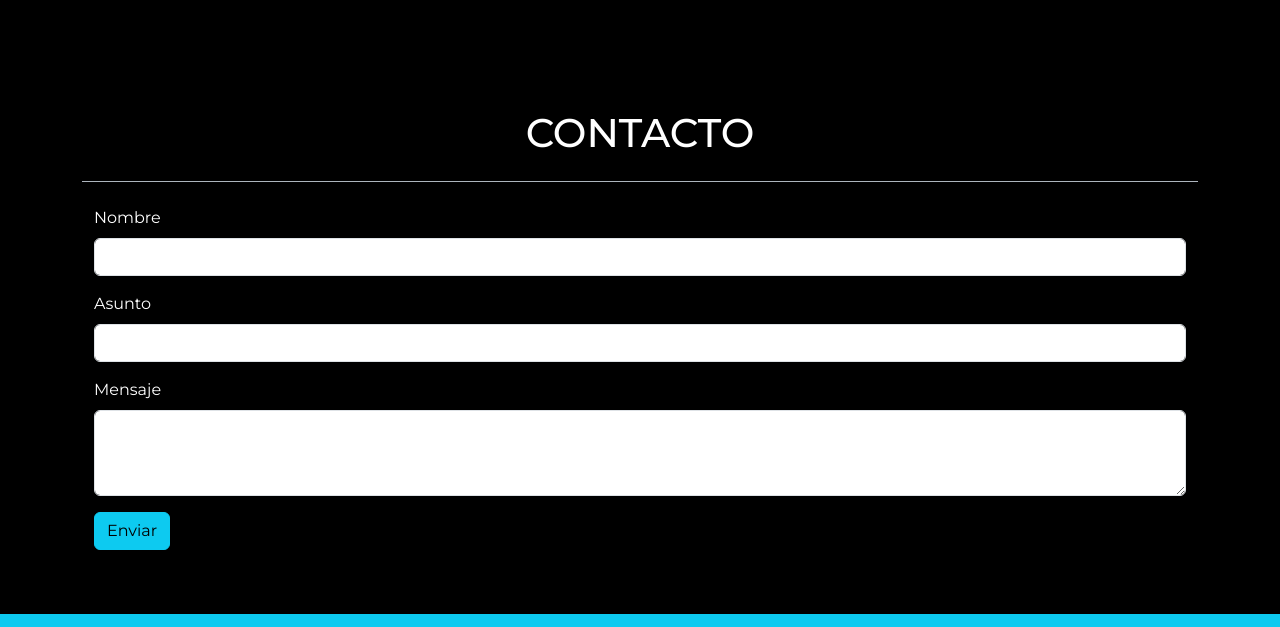
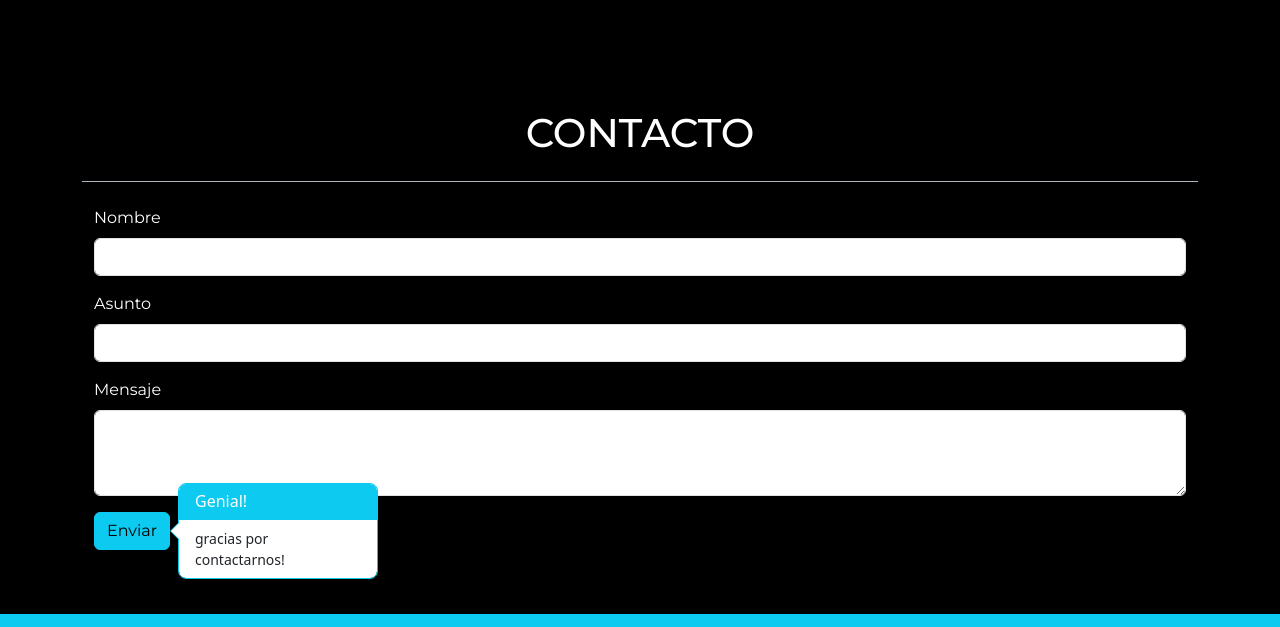
Before and after one commit to dperezch/ViajesChile, a plain HTML site: page index.html in a window 1280 px wide. Both pictures are taken after a click on the button "Enviar". Shown: the part 2301-2928 px from the top of the page. Drawn offline with nearby package versions, Linux system fonts and the light colour scheme.

Commit message:
Section: Contacto - se agrega popover al botón enviar

```diff
--- a/assets/css/style.css
+++ b/assets/css/style.css
@@ -41,18 +41,21 @@ body {
 }
 
 /* SECTION: CONTACTO */
-.custom-tooltip{
+.custom-tooltip {
   --bs-tooltip-bg: #0dcaf0;
   --bs-tooltip-color: #fff;
   font-style: italic;
 }
-.custom-popover{
-  background: #0dcaf0;
-  font-style: italic;
-  font-weight: bold;
+.custom-popover {
+  --bs-popover-max-width: 200px;
+  --bs-popover-border-color: #0dcaf0;
+  --bs-popover-header-bg: #0dcaf0;
+  --bs-popover-header-color: white;
+  --bs-popover-body-padding-x: 1rem;
+  --bs-popover-body-padding-y: 0.5rem;
 }
 /* FOOTER */
-.s-network a{
+.s-network a {
   text-decoration: none;
   color: #fff;
   font-size: 25px;
--- a/index.html
+++ b/index.html
@@ -329,7 +329,16 @@
           ></textarea>
         </div>
         <div class="mb-3">
-          <button type="button" class="btn btn-info">Enviar</button>
+          <button
+            type="button"
+            class="btn btn-info"
+            data-bs-toggle="popover"
+            data-bs-title="Genial!"
+            data-bs-content="gracias por contactarnos!"
+            data-bs-custom-class="custom-popover"
+          >
+            Enviar
+          </button>
         </div>
       </div>
     </section>
```
